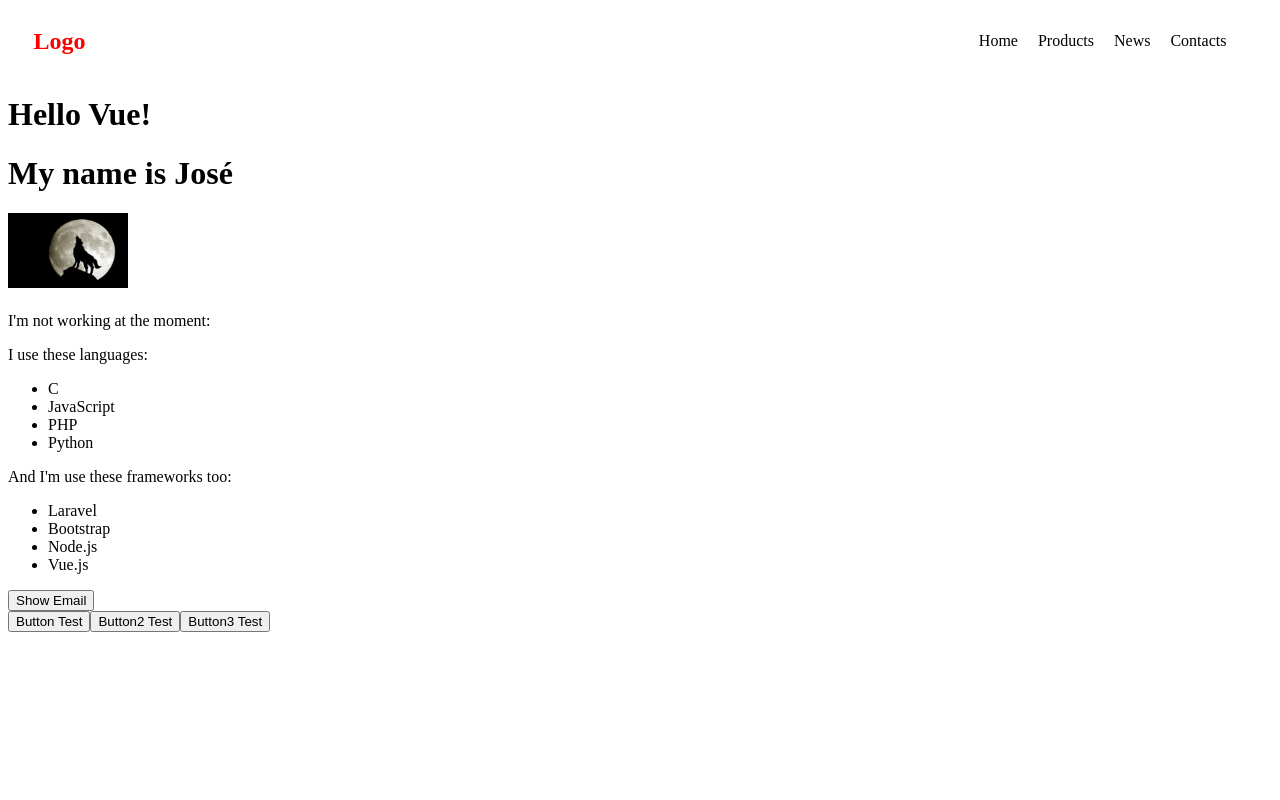
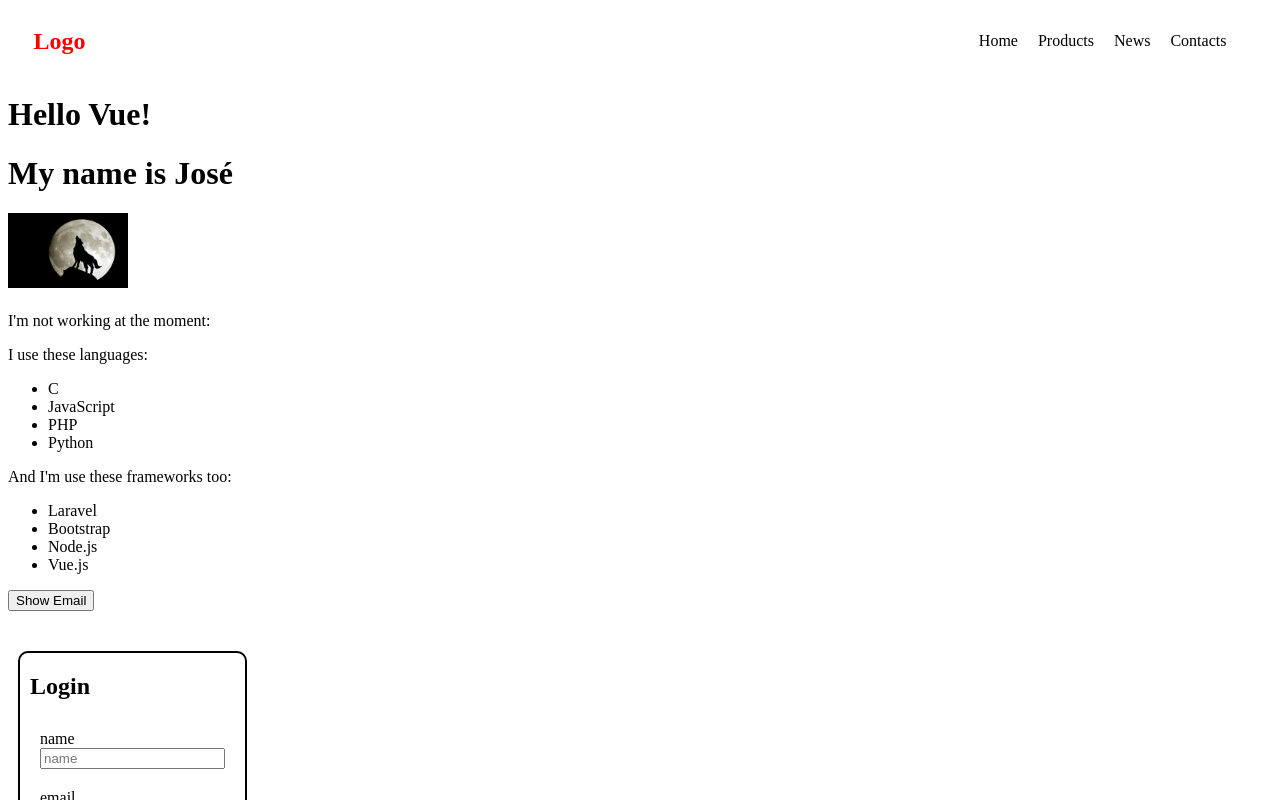
Before and after one commit to Augusto008/vue-fundamentals, a Vue app in the folder 2_vue_project/: page / in a window 1280 px wide. Shown: the top 800 px of the page. Built offline with nearby package versions, Linux system fonts and the light colour scheme.

Commit message:
Feat(`Info.vue`): Import `Form1.vue`

```diff
--- a/2_vue_project/src/components/Info.vue
+++ b/2_vue_project/src/components/Info.vue
@@ -10,11 +10,15 @@
     <ul>
       <li v-for="framework in frameworks" :key="framework.id">{{framework.framework}}</li>
     </ul>
-    <button @click="showEmailOpt">{{buttonText}}</button>
+    <button @click="showEmailOpt" type="button">{{buttonText}}</button>
     <p v-show="showEmail">Send a message to: {{emailAddress}}</p>
+    <Form1 action="action" method="POST"/>
+
   </div>
 </template>
 <script>
+  import Input from './forms/elements/Input.vue'
+  import Form1 from './forms/templates/Form1.vue'
   export default {
     name: 'Info',
     data() {
@@ -32,6 +36,10 @@
         ]
       }
     },
+    components: {
+      Form1,
+      Input
+    },
     methods: {
       showEmailOpt() {
         this.showEmail = !this.showEmail
```
